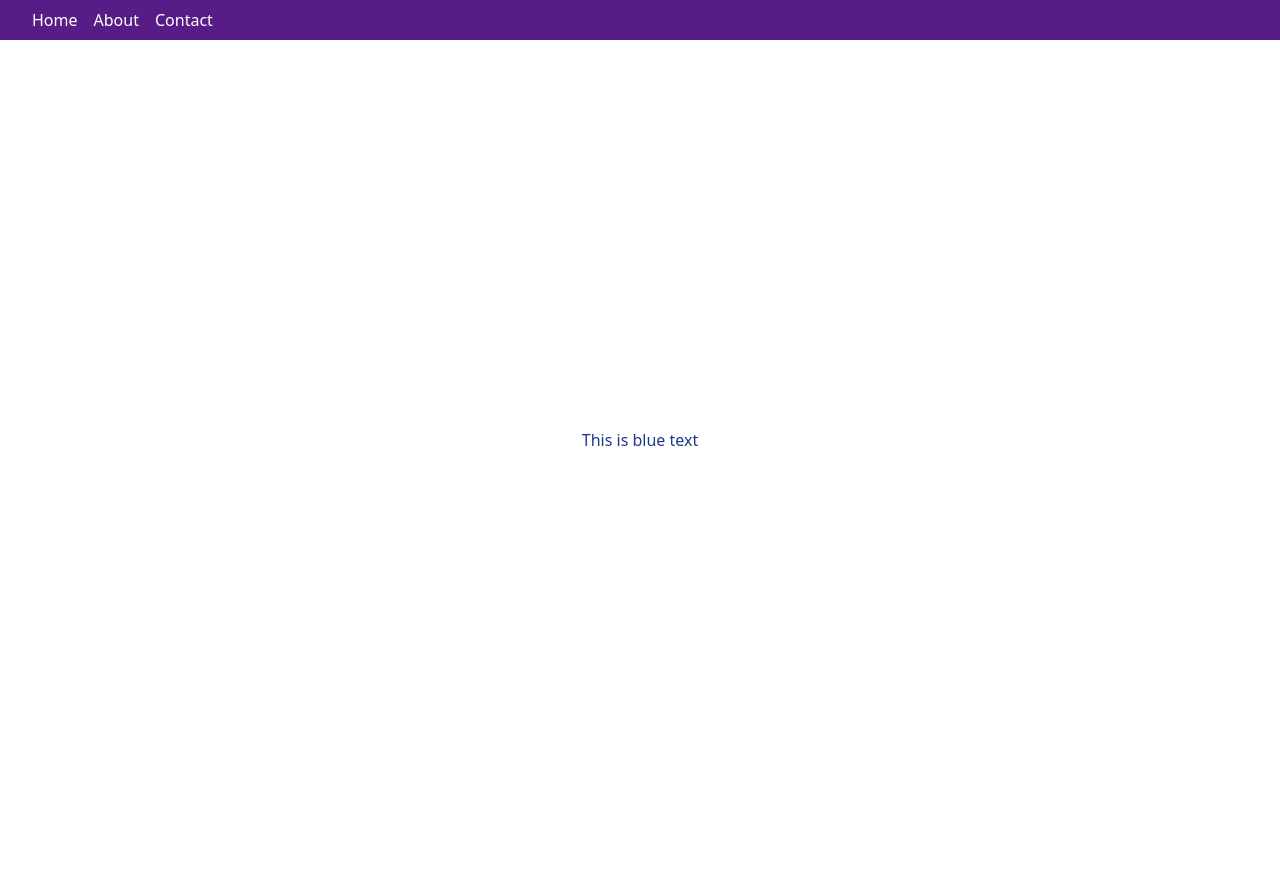
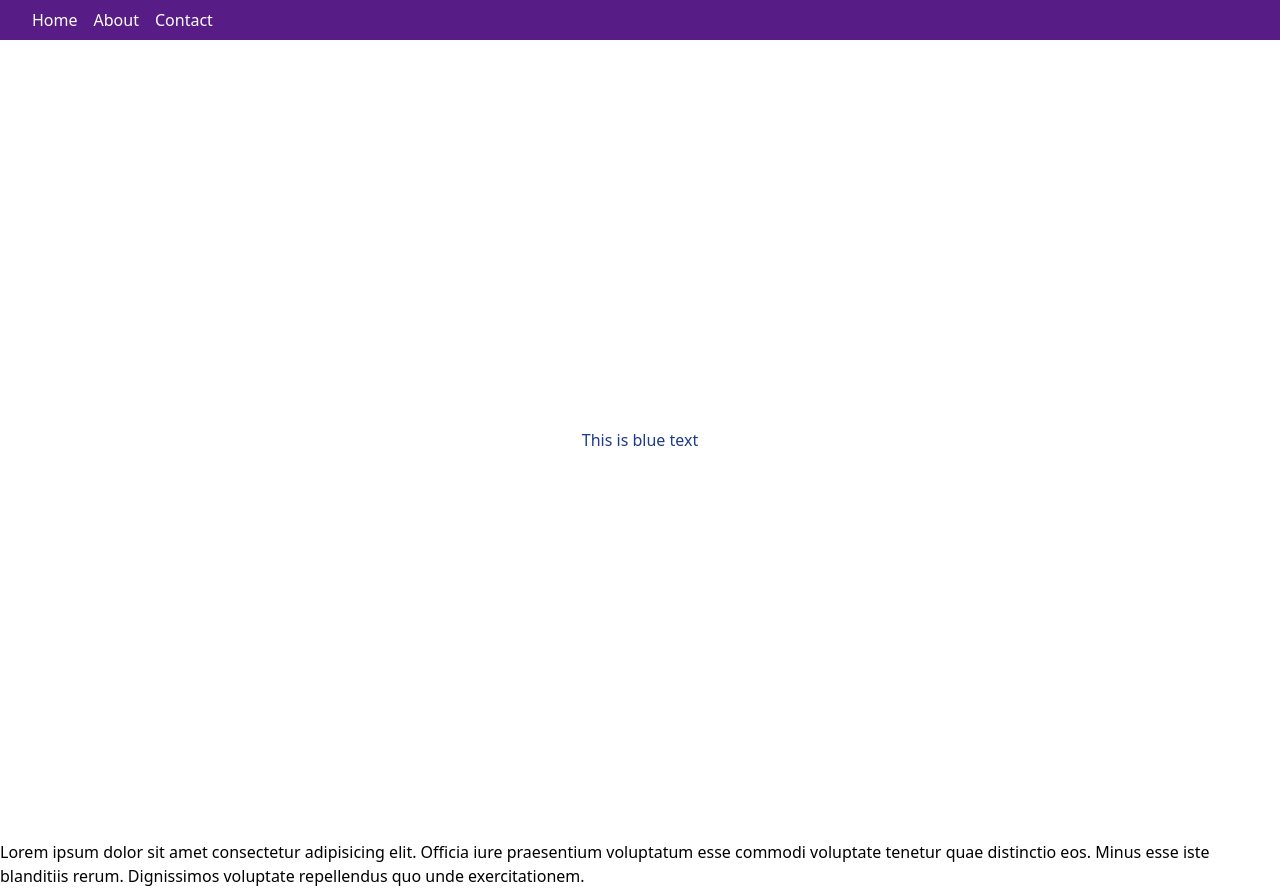
Before and after one commit to zahinAlMahmud/tailwindcss-Navbar, a website: page index.html in a window 1280 px wide. Before the commit the page ends 840 px from the top, so only its background shows below. Drawn offline with nearby package versions, Linux system fonts and the light colour scheme.

Commit message:
change in index.html

```diff
--- a/index.html
+++ b/index.html
@@ -19,6 +19,9 @@
     <div class=" flex  items-center justify-center min-h-screen" >
         <h2 class="text-blue-900 my-12">This is blue text</h2>
     </div>
+    <div class="">
+        <p class="">Lorem ipsum dolor sit amet consectetur adipisicing elit. Officia iure praesentium voluptatum esse commodi voluptate tenetur quae distinctio eos. Minus esse iste blanditiis rerum. Dignissimos voluptate repellendus quo unde exercitationem.</p>
+    </div>
 
 </div>
 
```
